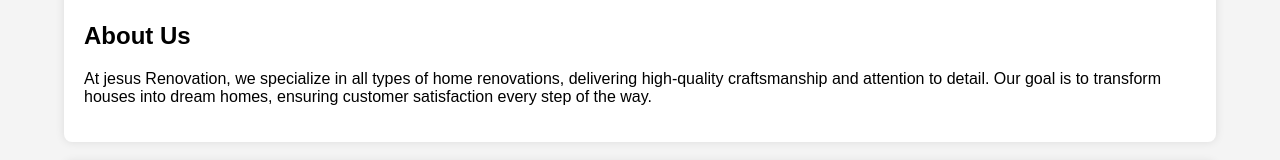
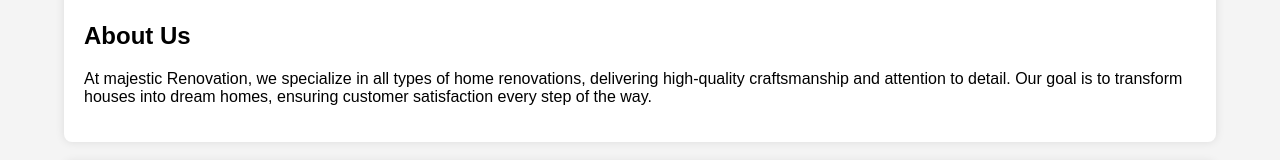
Before and after one commit to sebavi1/majestic-renovations, a plain HTML site: page index.html in a window 1280 px wide. Shown: the part 167-327 px from the top of the page. Drawn offline with Linux system fonts and the light colour scheme.

Commit message:
Update index.html

```diff
--- a/index.html
+++ b/index.html
@@ -31,7 +31,7 @@
     <div class="container">
         <div id="about" class="section">
             <h2>About Us</h2>
-            <p>At jesus Renovation, we specialize in all types of home renovations, delivering high-quality craftsmanship and attention to detail. Our goal is to transform houses into dream homes, ensuring customer satisfaction every step of the way.</p>
+            <p>At majestic Renovation, we specialize in all types of home renovations, delivering high-quality craftsmanship and attention to detail. Our goal is to transform houses into dream homes, ensuring customer satisfaction every step of the way.</p>
         </div>
         <div id="services" class="section">
             <h2>Our Services</h2>
```
